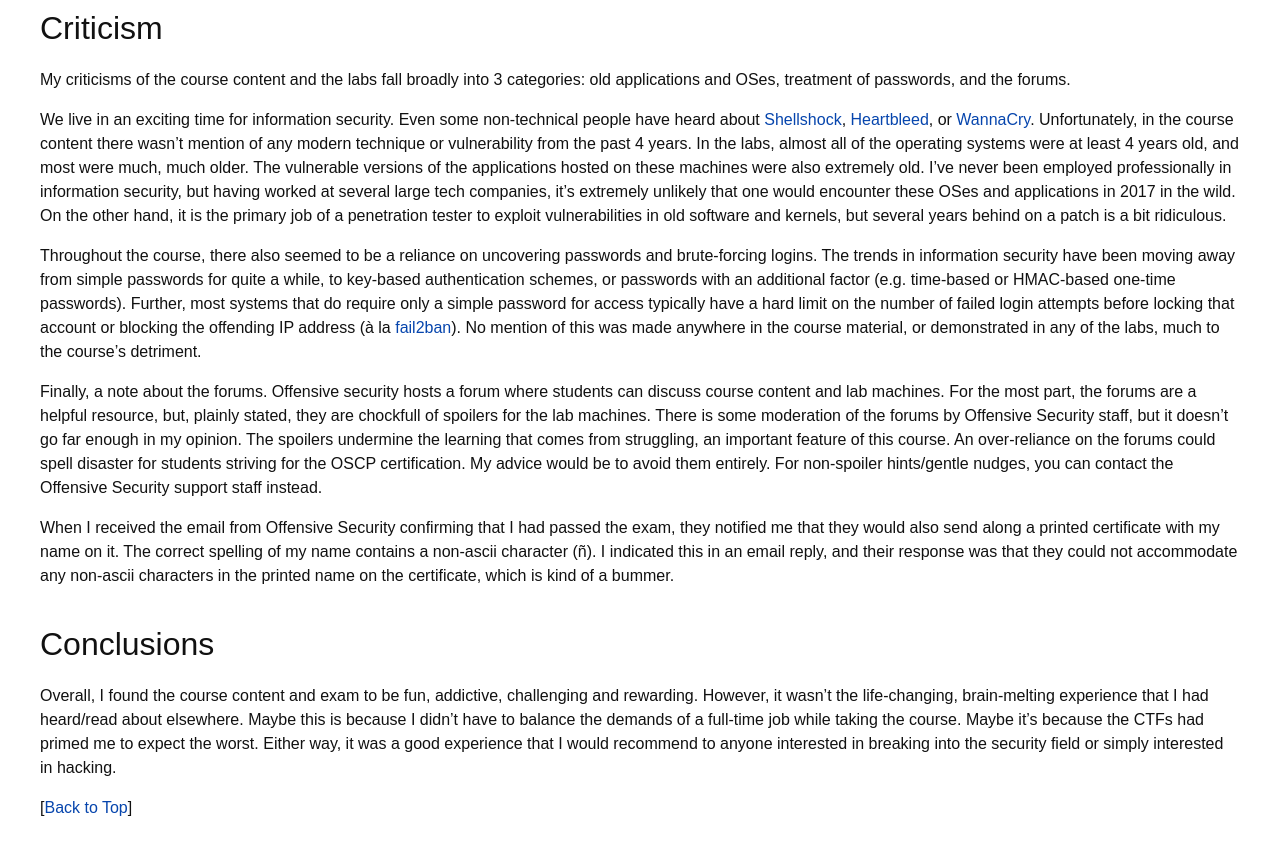
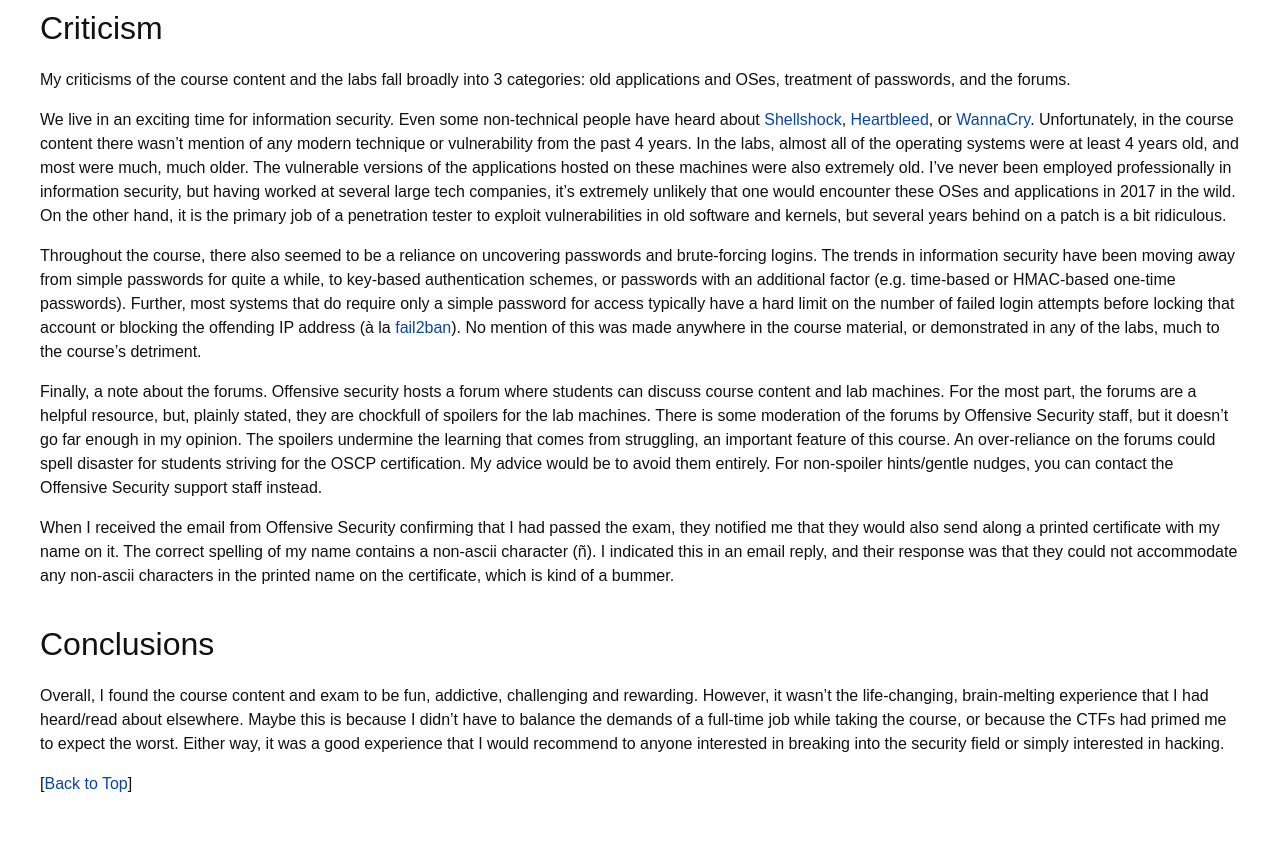
Before and after one commit to R3dCr3sc3nt/R3dCr3sc3nt.github.io, a Jekyll site: the page built from _posts/2017-06-07-OSCP-Review.md, in a window 1280 px wide and 900 px high, scrolled down 1782 px. Shown: the top 855 px of the window. Built offline with Jekyll 4.4.1, drawn with Linux system fonts in a browser that asks for light colours; some web fonts are replaced.

Commit message:
remove repetitive wording

```diff
--- a/_posts/2017-06-07-OSCP-Review.md
+++ b/_posts/2017-06-07-OSCP-Review.md
@@ -57,4 +57,4 @@
 
 ## Conclusions
 
-Overall, I found the course content and exam to be fun, addictive, challenging and rewarding. However, it wasn't the life-changing, brain-melting experience that I had heard/read about elsewhere. Maybe this is because I didn't have to balance the demands of a full-time job while taking the course. Maybe it's because the CTFs had primed me to expect the worst. Either way, it was a good experience that I would recommend to anyone interested in breaking into the security field or simply interested in hacking.
+Overall, I found the course content and exam to be fun, addictive, challenging and rewarding. However, it wasn't the life-changing, brain-melting experience that I had heard/read about elsewhere. Maybe this is because I didn't have to balance the demands of a full-time job while taking the course, or because the CTFs had primed me to expect the worst. Either way, it was a good experience that I would recommend to anyone interested in breaking into the security field or simply interested in hacking.
```
